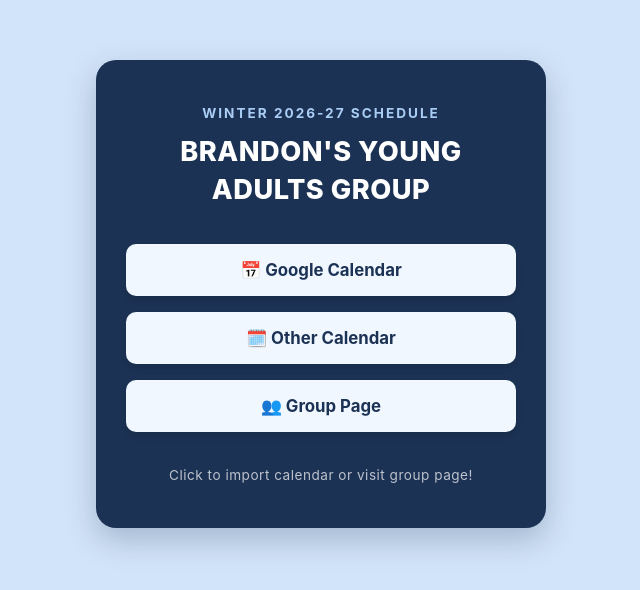
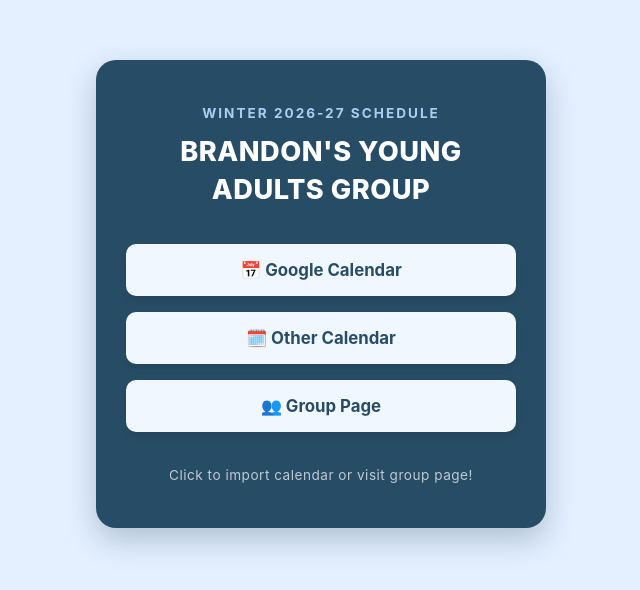
Before and after one commit to Reckless-Abrandon/Brandons_YAGroup.github.io, a plain HTML site: page index.html in a window 1280 px wide. Shown: the part 106-696 px from the top of the page, without its empty margins (319-959 px from the left). Drawn offline with Linux system fonts and the light colour scheme.

Commit message:
Update index.html

```diff
--- a/index.html
+++ b/index.html
@@ -7,12 +7,12 @@
     <style>
         :root {
             /* Colors extracted to perfectly complement your winter flyer */
-            --bg-color: #d2e4f9;        /* Soft winter sky blue background */
-            --card-bg: #1c3254;        /* Deep navy slate from the flyer text/berries */
+            --bg-color: #e4f0ff;        /* Soft winter sky blue background */
+            --card-bg: #274d66;        /* Deep navy slate from the flyer text/berries */
             --text-light: #ffffff;     /* Crisp white text for the card */
-            --text-dark: #1c3254;      /* Deep navy for outside the card */
+            --text-dark: #274d66;      /* Deep navy for outside the card */
             --btn-bg: #f0f7ff;         /* Light frosty white for high-contrast buttons */
-            --btn-text: #1c3254;       /* Deep navy for readable button text */
+            --btn-text: #274d66;       /* Deep navy for readable button text */
             --btn-hover: #a9cdf5;      /* Accent blue for button hover feedback */
         }
 
```
